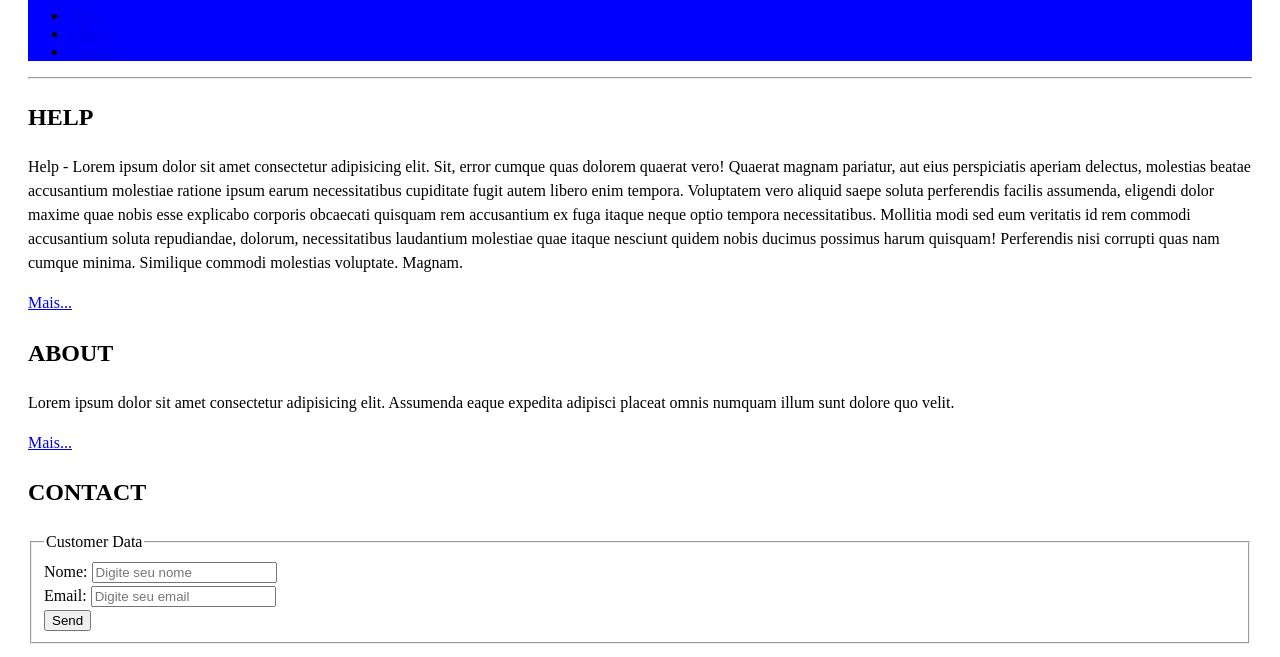
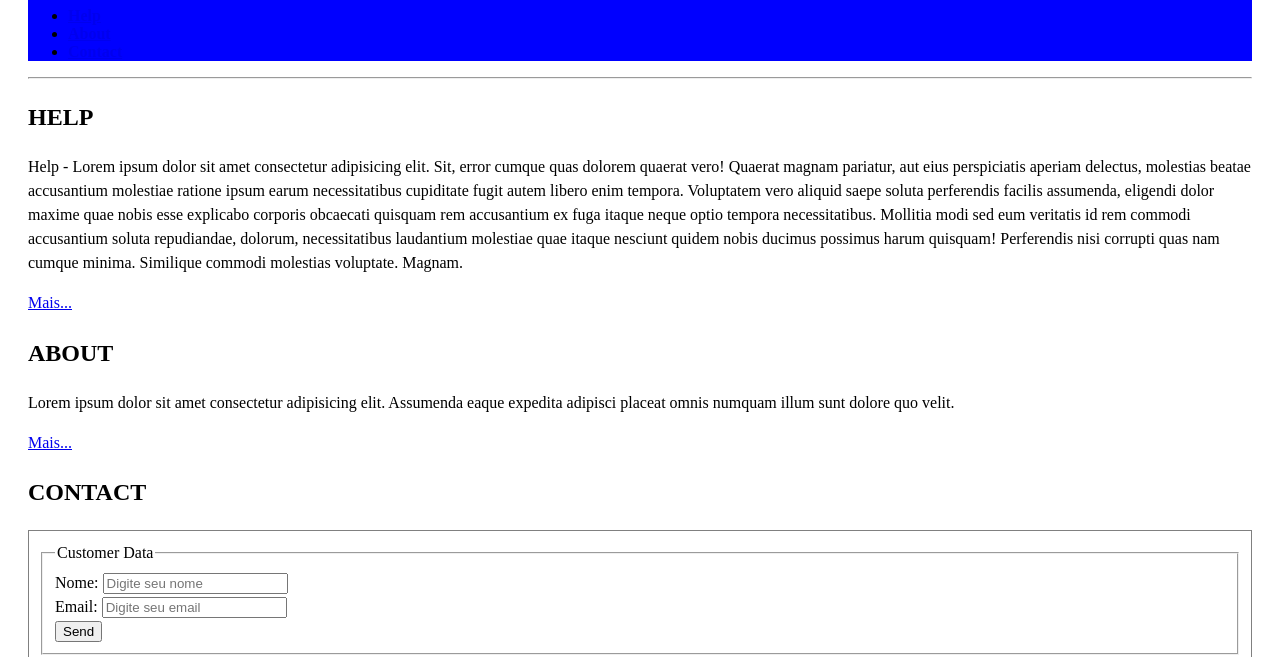
Before and after one commit to rodrig1509/projeto-inicial, a plain HTML site: page index.html in a window 1280 px wide. Shown: the part 101-758 px from the top of the page. Drawn offline with Linux system fonts and the light colour scheme.

Commit message:
borda formulario

```diff
--- a/css/estilo.css
+++ b/css/estilo.css
@@ -62,3 +62,7 @@ nav ul li{
 .conteudo{
     line-height: 1.5
 }
+form{
+    border: solid 1px gray;
+    padding: 10px;
+}
```
